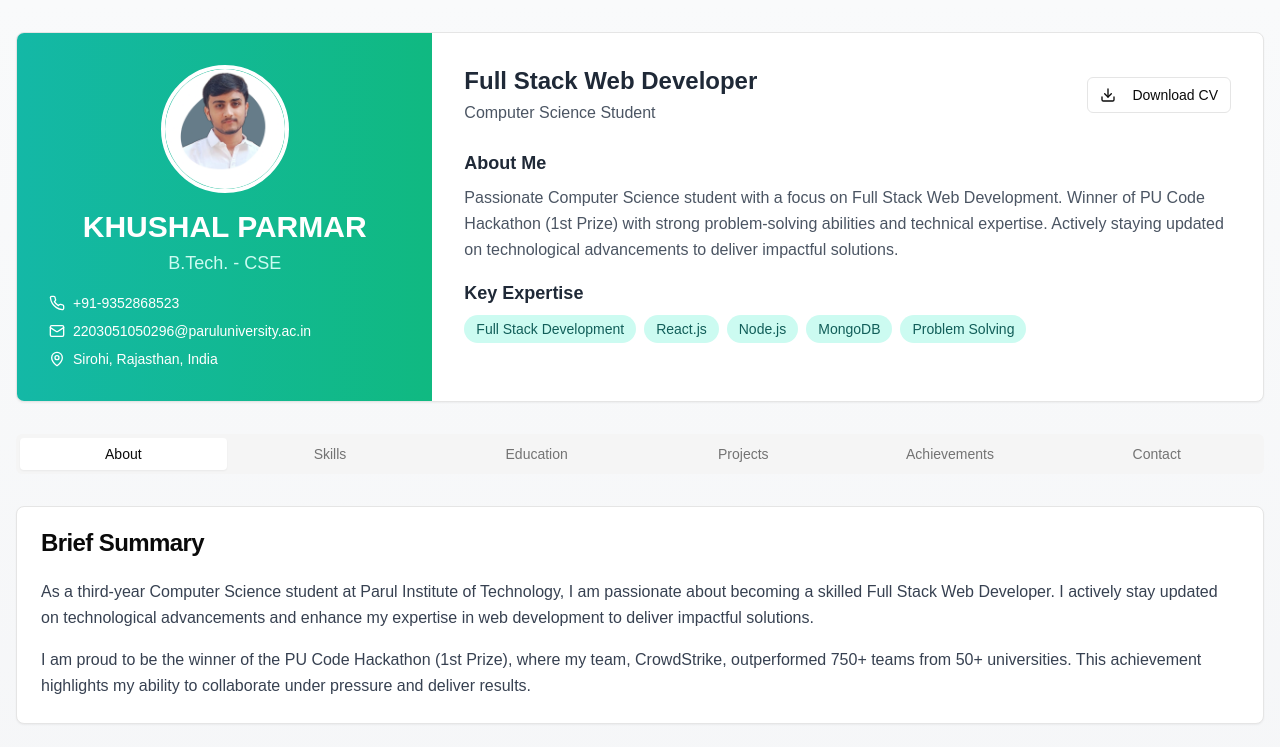
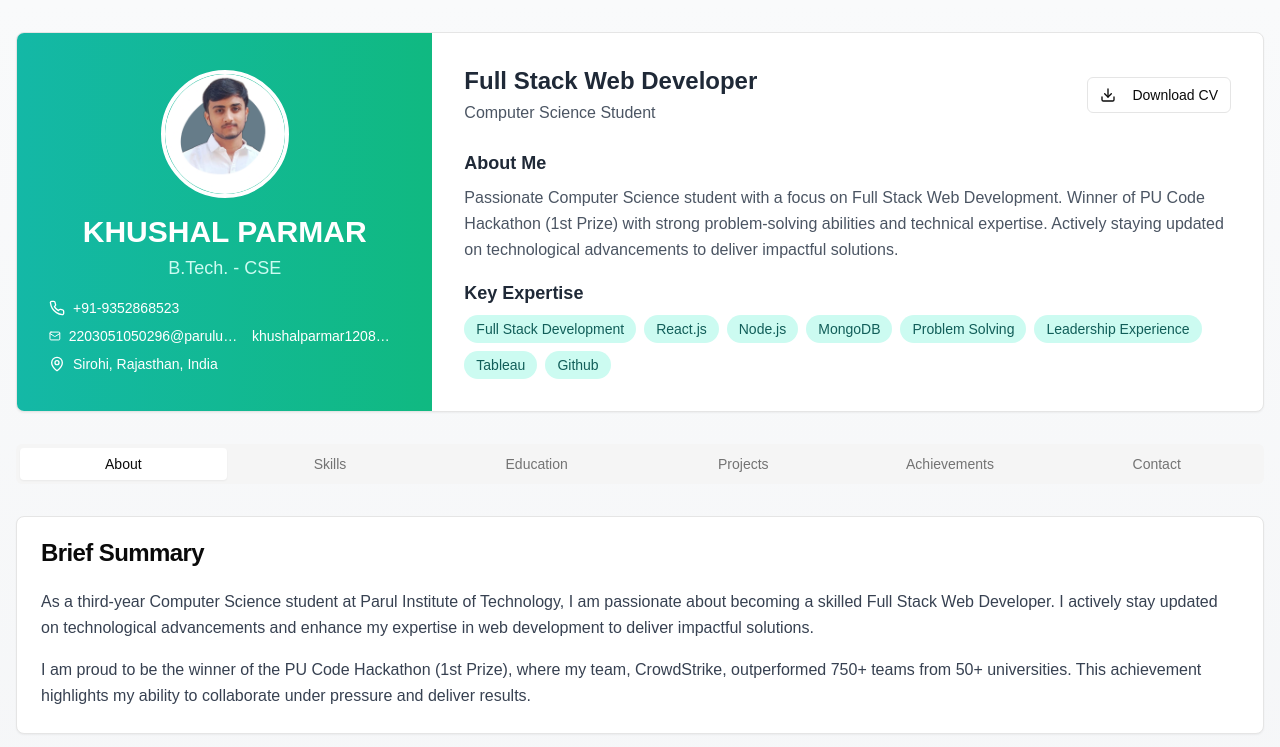
Before and after one commit to Khushal1208/portfolio-website, a Next.js app: page / in a window 1280 px wide. Shown: the top 747 px of the page. Built offline with nearby package versions, Linux system fonts and the light colour scheme.

Commit message:
Initial commit

```diff
--- a/components/profile-header.tsx
+++ b/components/profile-header.tsx
@@ -33,6 +33,9 @@ export default function ProfileHeader() {
               <Mail className="h-4 w-4" />
               <span className="text-sm truncate">
                 2203051050296@paruluniversity.ac.in
+              </span>
+              <span className="text-sm truncate">
+                khushalparmar1208@gmail.com
               </span>
             </div>
             <div className="flex items-center gap-2">
@@ -93,6 +96,15 @@ export default function ProfileHeader() {
                 <span className="px-3 py-1 bg-teal-100 text-teal-800 dark:bg-teal-900 dark:text-teal-100 rounded-full text-sm">
                   Problem Solving
                 </span>
+                <span className="px-3 py-1 bg-teal-100 text-teal-800 dark:bg-teal-900 dark:text-teal-100 rounded-full text-sm">
+                  Leadership Experience
+                </span>
+                <span className="px-3 py-1 bg-teal-100 text-teal-800 dark:bg-teal-900 dark:text-teal-100 rounded-full text-sm">
+                 Tableau
+                </span>
+                <span className="px-3 py-1 bg-teal-100 text-teal-800 dark:bg-teal-900 dark:text-teal-100 rounded-full text-sm">
+                  Github
+                </span>
               </div>
             </div>
           </div>
```
